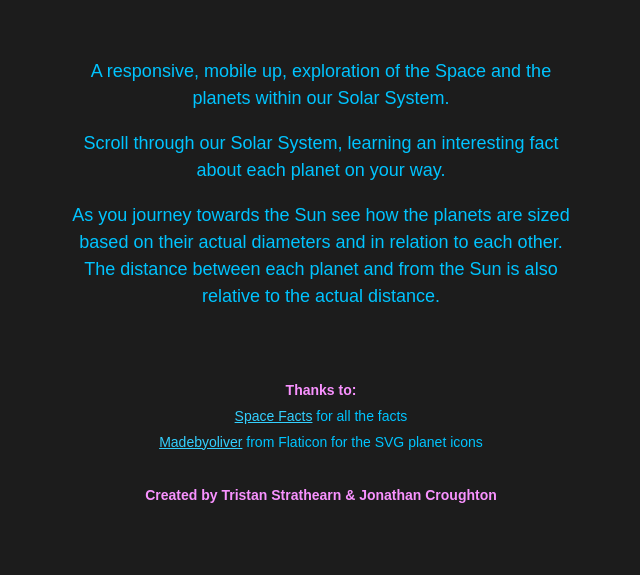
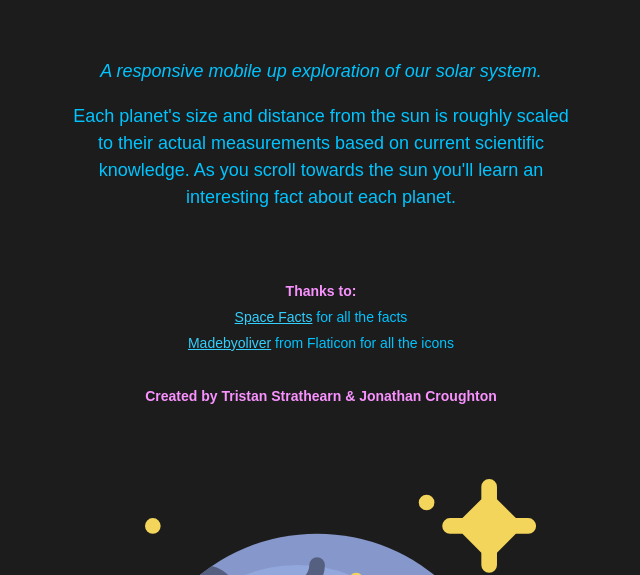
Before and after one commit to 10k-apart-space/Space, a website: page html/index.html in a window 1280 px wide. Shown: the part 198-773 px from the top of the page, without its empty margins (319-959 px from the left). Drawn offline with nearby package versions, Linux system fonts and the light colour scheme; some packages are replaced by stand-ins of ours; files that its build step writes are made by us from their sources; files whose address does not match are found by name.

Commit message:
Final adjustments.

```diff
--- a/html/index.html
+++ b/html/index.html
@@ -18,12 +18,11 @@
 
     <header>
         <h1>SPACE</h1>
-        <p>A responsive, mobile up, exploration of the Space and the planets within our Solar System.</p>
-        <p>Scroll through our Solar System, learning an interesting fact about each planet on your way.</p>
-        <p class="last">As you journey towards the Sun see how the planets are sized based on their actual diameters and in relation to each other. The distance between each planet and from the Sun is also relative to the actual distance.</p>
+        <p><em>A responsive mobile up exploration of our solar system.</em></p>
+        <p class="last">Each planet's size and distance from the sun is roughly scaled to their actual measurements based on current scientific knowledge. As you scroll towards the sun you'll learn an interesting fact about each planet.</p>
         <small><strong>Thanks to:</strong></small>
         <small><a href="http://space-facts.com/">Space Facts</a> for all the facts</small>
-        <small><a href="http://www.flaticon.com/authors/madebyoliver">Madebyoliver</a> from Flaticon for the SVG planet icons</small>
+        <small><a href="http://www.flaticon.com/authors/madebyoliver">Madebyoliver</a> from Flaticon for all the icons</small>
         <br>
         <small><strong>Created by Tristan Strathearn &amp; Jonathan Croughton</strong></small>
     </header>
--- a/sass/extended.scss
+++ b/sass/extended.scss
@@ -22,6 +22,7 @@ header {
 
 #spaceship {
     left: 50%;
+    opacity: 0;
     width: 80px;
     bottom: 20px;
     z-index: 999;
--- a/sass/full.scss
+++ b/sass/full.scss
@@ -19,7 +19,7 @@
     box-shadow: gen(500);
     background: transparent;
     backface-visibility: hidden;
-    animation: animStar 200s linear infinite;
+    animation: animStar 150s linear infinite;
 
     &:after {
         top: 100vh;
```
Also changed, not shown: index.html (+1 -1 lines), dist/extended.css, dist/full.css.
